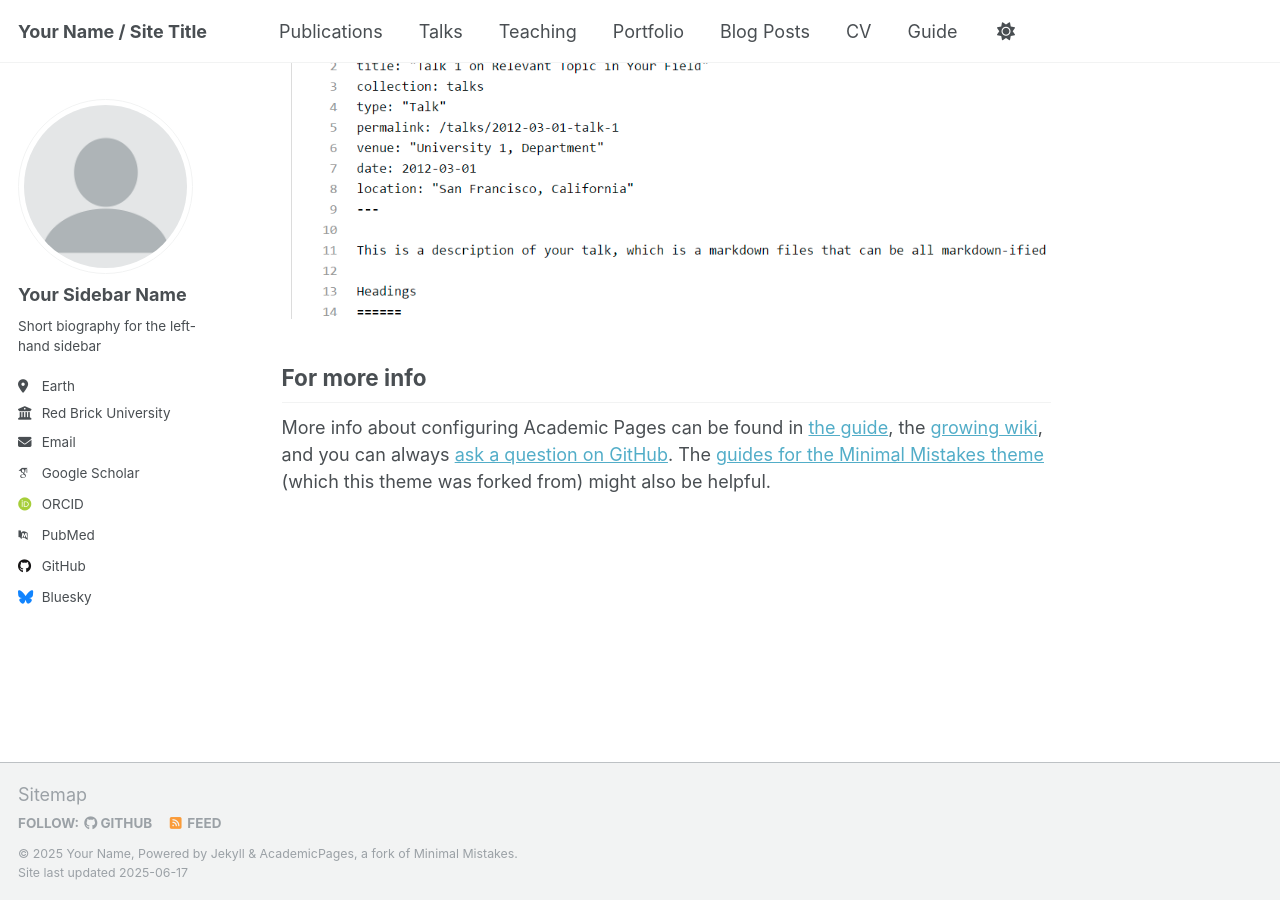
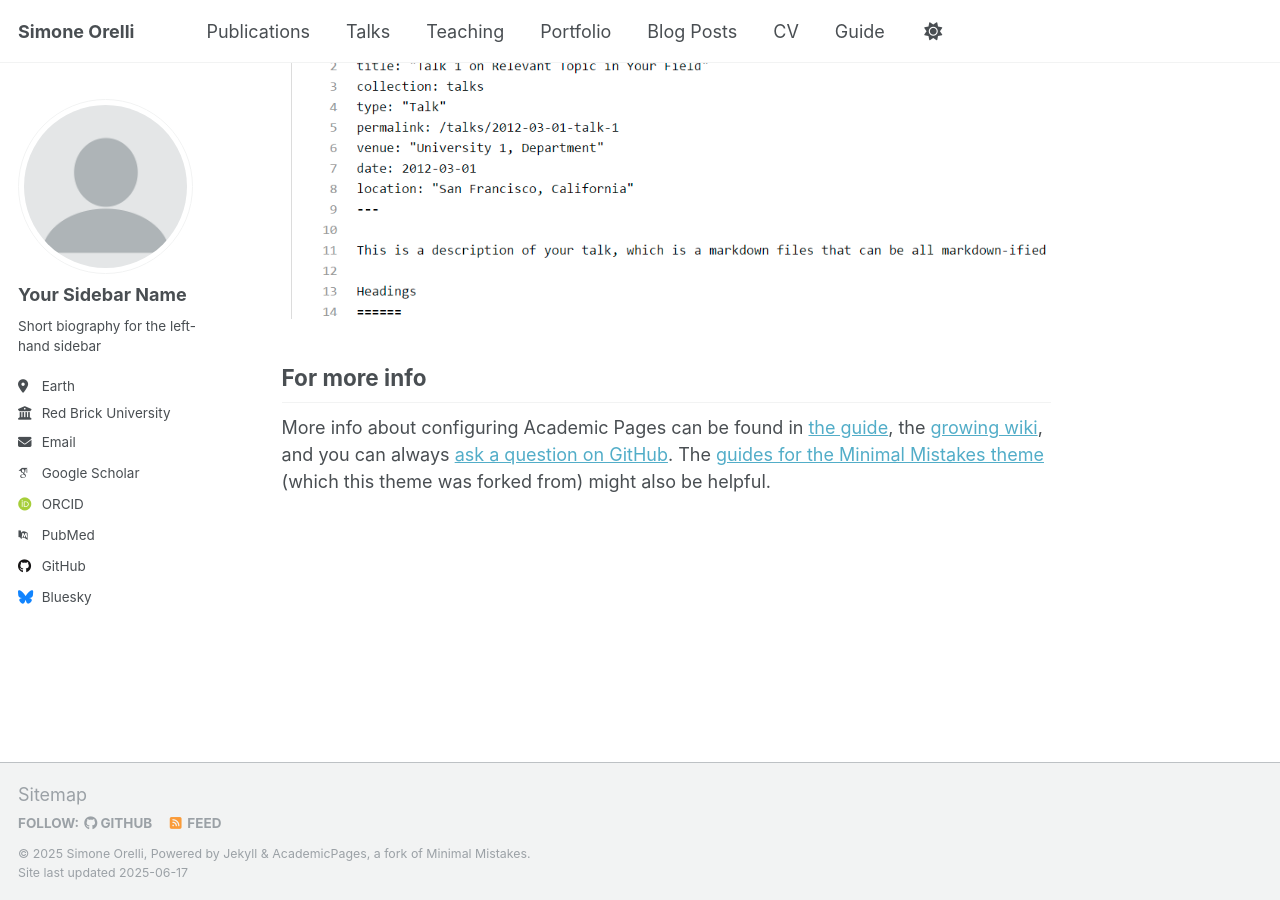
Before and after one commit to Messi-Orion10/s_orion10.github.io, a Jekyll site: the page built from _pages/about.md, in a window 1280 px wide and 900 px high, scrolled down 2636 px. Built offline with Jekyll 4.4.1, drawn with Linux system fonts in a browser that asks for light colours; some web fonts are replaced.

Commit message:
Update _config.yml

```diff
--- a/_config.yml
+++ b/_config.yml
@@ -9,13 +9,13 @@
 # Basic Site Settings
 locale                   : "en-US"
 site_theme               : "default"
-title                    : "Your Name / Site Title"
+title                    : "Simone Orelli"
 title_separator          : "-"
-name                     : &name "Your Name"
+name                     : &name "Simone Orelli"
 description              : &description "personal description"
-url                      : https://academicpages.github.io # the base hostname & protocol for your site e.g. "https://[your GitHub username].github.io" or if you already have some other page hosted on Github then use "https://[your GitHub username].github.io/[Your Repo Name]"
-baseurl                  : "" # the subpath of your site, e.g. "/blog"
-repository               : "academicpages/academicpages.github.io"
+url                      : https://Messi-Orion10.github.io # the base hostname & protocol for your site e.g. "https://[your GitHub username].github.io" or if you already have some other page hosted on Github then use "https://[your GitHub username].github.io/[Your Repo Name]"
+baseurl                  : "/s_orion10" # the subpath of your site, e.g. "/blog"
+repository               : "Messi-Orion10/s_orion10.github.io"
 
 # Site Author - The following control what appear as part of the author content on the side bar.
 #               If a field is blank the icon and link will not appear, otherwise it will be shown.
```
